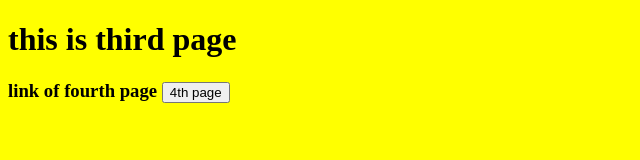
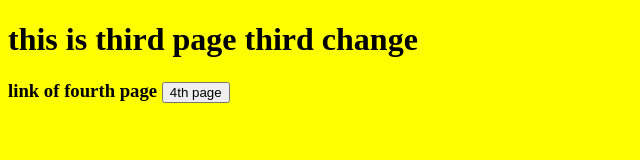
Before and after one commit to SSPatwardhan/my-repo, a plain HTML site: page 3rd page.html in a window 1280 px wide. Shown: the whole page, without its empty margins (0-640 px from the left). Drawn offline with Linux system fonts and the light colour scheme.

Commit message:
fourth commit

```diff
--- a/3rd page.html
+++ b/3rd page.html
@@ -6,7 +6,7 @@
 
 
 
-<h1>this is third page </h1>
+<h1>this is third page third change </h1>
 
 
  <h3>link of fourth page <a href="4th page.html" target="_blank"  >  <button type="button" >4th page</button></a></h3>
```
Also changed, not shown: 1 other file.
